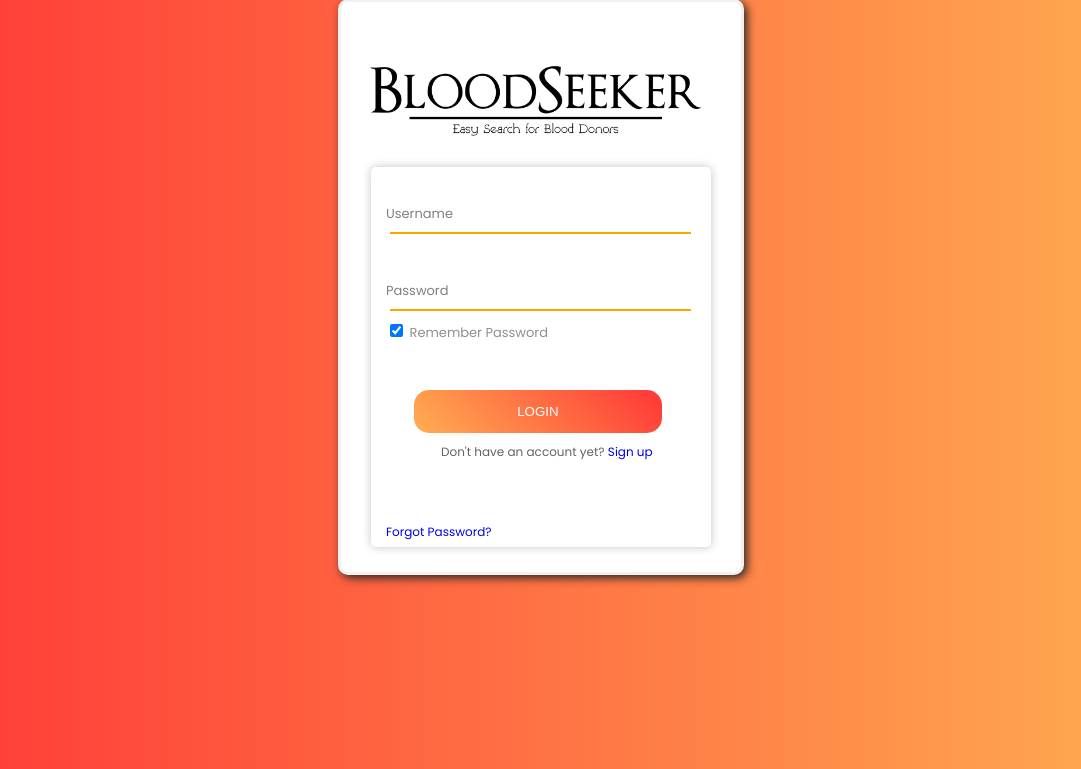
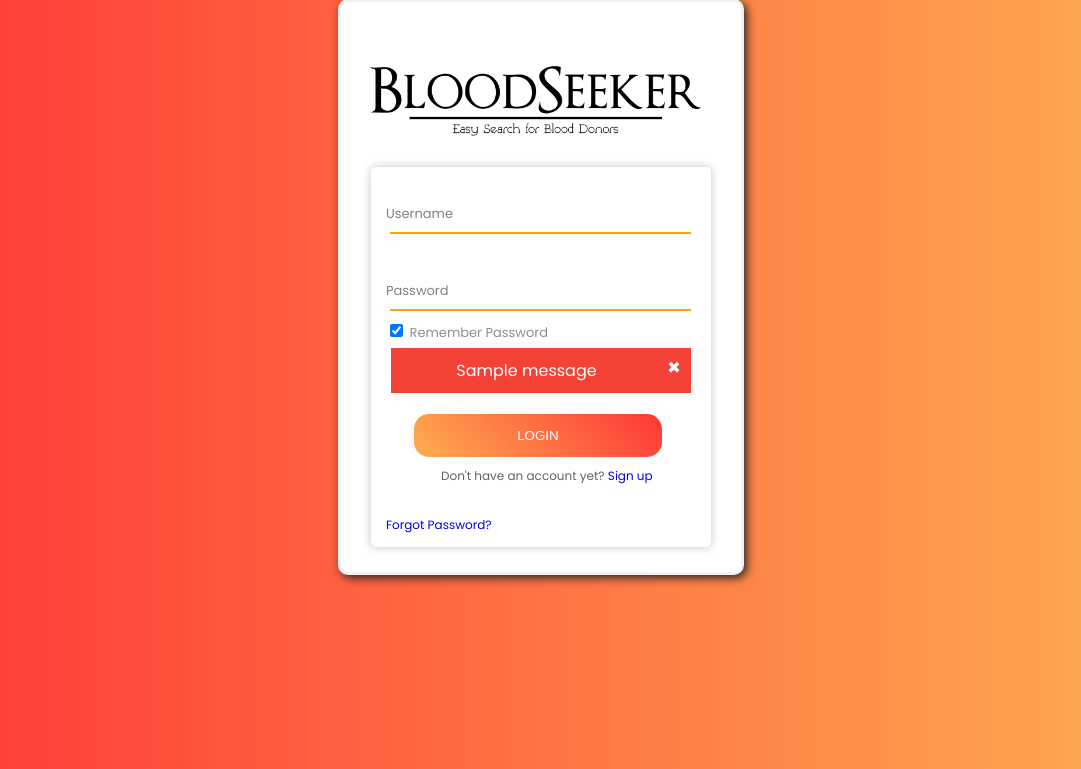
Before and after one commit to julesnicolsontabuno/bloodseeker-django, a Django app: page /user/login in a window 1280 px wide. Shown: the part 31-800 px from the top of the page, without its empty margins (99-1180 px from the left). Run offline with Django 3.2, Linux system fonts and the light colour scheme; tables that the repository leaves empty hold one stand-in row (values such as "Sample post"); one stand-in notice (Sample message) is shown.

Commit message:
Added error messages to login.html

```diff
--- a/static/css/login.css
+++ b/static/css/login.css
@@ -91,7 +91,7 @@ button {
   border-radius: 15px;
   color: white;
   padding: 14px 20px;
-  margin-top: 15%;
+  margin-top: 5%;
   margin-left: 9%;
   border: none;
   cursor: pointer;
@@ -136,7 +136,7 @@ img {
 
 .psw {
   float: left;
-  margin-top: 20%;
+  margin-top: 10%;
   font-size: 12px;
   color: rgb(99, 99, 99);
 }
@@ -144,3 +144,24 @@ img {
 a {
   text-decoration: none;
 }
+
+.error-messages {
+  padding: 10px;
+  background-color: #f44336;
+  color: white;
+  text-align: center;
+  margin: 5px;
+}
+.closebtn {
+  margin-left: 15px;
+  color: white;
+  font-weight: bold;
+  float: right;
+  font-size: 22px;
+  line-height: 20px;
+  cursor: pointer;
+  transition: 0.3s;
+}
+.closebtn:hover {
+  color: black;
+}
--- a/user/Templates/user/login.html
+++ b/user/Templates/user/login.html
@@ -46,12 +46,20 @@
                                                 />
                                                 Remember Password
                                         </div>
+                                        {% if messages %}
+                                        {% for message in messages %}
+                                        <div class="error-messages">
+                                                <span class="closebtn" onclick="this.parentElement.style.display='none';">&times;</span>
+                                                {{message}}
+                                        </div>
+                                        {% endfor %}
+                                        {% endif %}
 
                                         <button type="submit">LOGIN</button>
 
                                         <div class="signup">
                                                 Don't have an account yet?
-                                                <a href="#">Sign up</a>
+                                                <a href="{% url 'user:register' %}">Sign up</a>
                                         </div>
 
                                         <div class="psw">
--- a/user/views.py
+++ b/user/views.py
@@ -1,5 +1,6 @@
 from django.shortcuts import redirect, render
 from django.urls import reverse
+from django.contrib import messages
 from django.views.generic.base import View
 from .models import *
 from .forms import *
@@ -26,10 +27,12 @@ class loginView(View):
             if account.password == pwd:
                 return redirect(reverse('user:dashboard', kwargs={'user': uname}))
             else:
-                return render(request, self.template_name)
+                messages.error(request, 'Incorrect Password')
         else:
-            return render(request, self.template_name)
+            messages.error(request, 'Username Does Not Exist')
 
+
+        return render(request, self.template_name)
 
 class registerView(View):
     template_name = "user/register.html"
```
